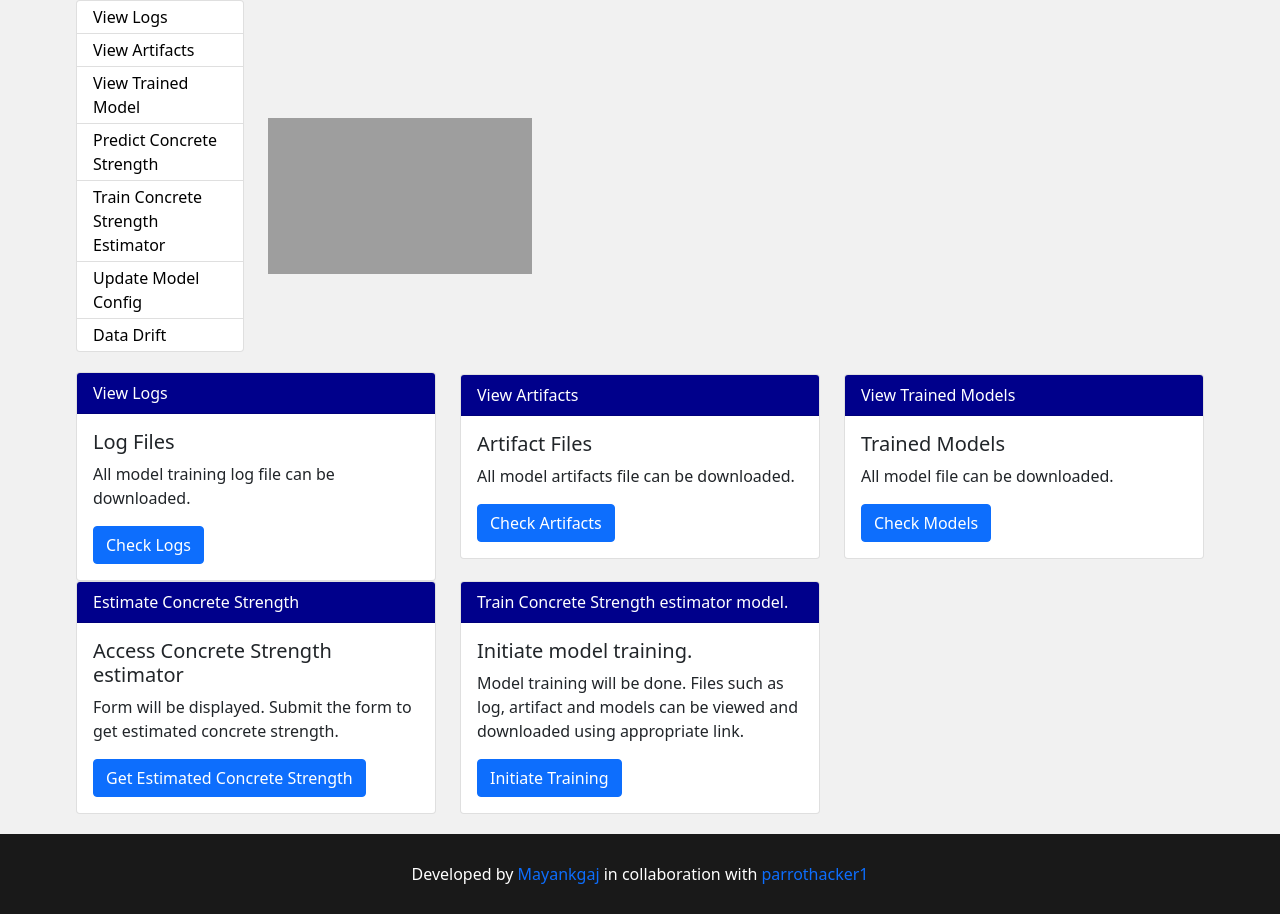
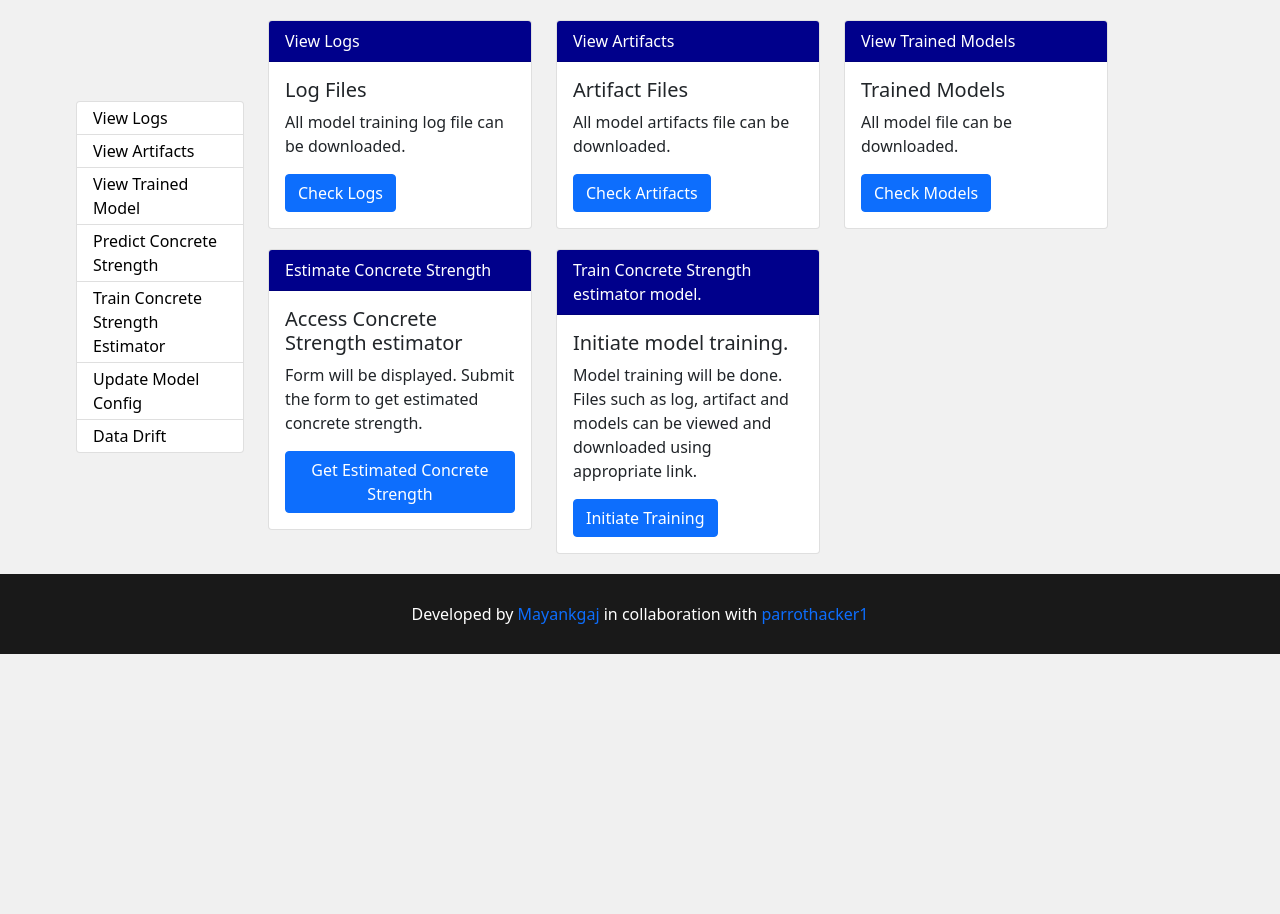
Before and after one commit to Mayankgaj/concrete_compressive_strength_prediction, a Flask app: page / in a window 1280 px wide. Shown: the part 80-994 px from the top of the page. After the commit the page ends 734 px from the top, so only its background shows below. Run offline with Flask 2, Linux system fonts and the light colour scheme; some libraries are stand-ins or nearby versions; grey boxes are pictures that could not be loaded.

Commit message:
templates: removed yt video

```diff
--- a/templates/index.html
+++ b/templates/index.html
@@ -9,13 +9,6 @@
 {% block content %}
 
 <div class="row">
-        <div class="col-md-4">
-            <iframe  style = "width:100%;height:100%" src="https://www.youtube.com/embed/42IQIKMSukY" title="YouTube video player" frameborder="0" allow="accelerometer; autoplay; clipboard-write; encrypted-media; gyroscope; picture-in-picture" allowfullscreen></iframe>
-            </div>
-
-
-        </div>
-        </div>
 <div class="col-md-4 col-lg-4 col-sm-12">
 <div class="card">
     <div class="card-header">
```
